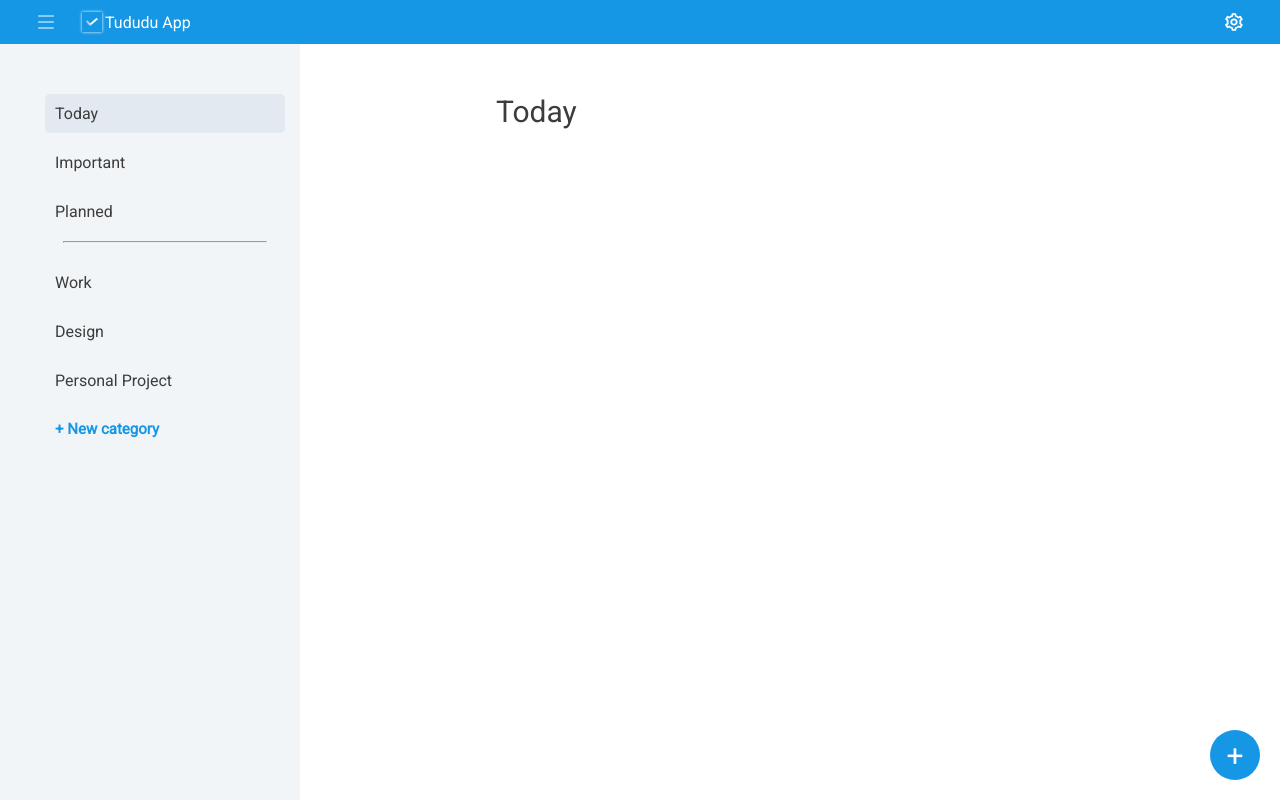
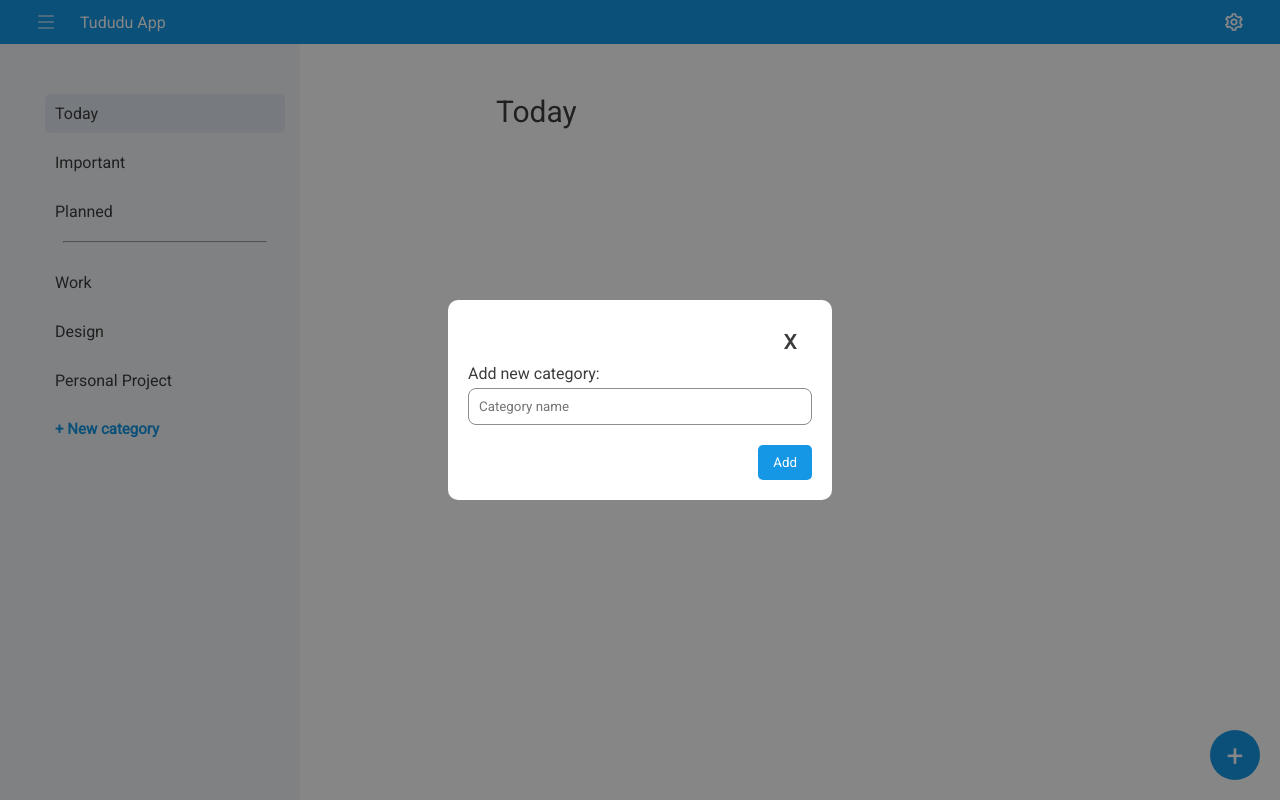
Before and after one commit to ridho-dev/tududu-app, a React (Create React App) app: page / in a window 1280 px wide. Both pictures are taken after a click on the button "+ New category". Built offline with nearby package versions, Linux system fonts and the light colour scheme.

Commit message:
Adding modal elements

```diff
--- a/src/components/Aside.js
+++ b/src/components/Aside.js
@@ -20,6 +20,12 @@ const Aside = (props) => {
     )
   }
 
+  const openAddCategory = () => {
+    const categoryModalContainer = document.getElementById("categoryModalContainer");
+    categoryModalContainer.style.animation = "fadeIn 0.2s";
+    setTimeout(() => { categoryModalContainer.style.display = "flex"; }, 190)
+  }
+
   return (
     <aside>
       <div className="aside-container show-aside" id="asideContainer">
@@ -39,7 +45,7 @@ const Aside = (props) => {
             }
           </div>
         </div>
-        <button type="button" className="add-category-btn" id="addCategoryBtn">+ New category</button>
+        <button type="button" className="add-category-btn" id="addCategoryBtn" onClick={openAddCategory}>+ New category</button>
       </div>
     </aside>
   )
--- a/src/components/Modals.js
+++ b/src/components/Modals.js
@@ -1,4 +1,4 @@
-import React, { useState } from 'react'
+import React from 'react'
 
 const Modals = () => {
   const unShowAside = () => {
@@ -12,9 +12,88 @@ const Modals = () => {
     asideContainer.classList.add("no-show-aside")
     asideElement.style.transform = 'translate(-200px)'
   }
+
+  const closeSettingModal = () => {
+    const settingsIcon = document.getElementById("settingsIcon");
+    const modalContainer = document.getElementById("modalContainer");
+    settingsIcon.style.transform = 'rotate(0deg)';
+    setTimeout(() => { modalContainer.style.display = "none"; }, 190);
+    modalContainer.style.animation = "fadeOut 0.2s"
+  }
+
+  const closeAddTodoModal = () => {
+    const todoModalContainer = document.getElementById("todoModalContainer");
+    todoModalContainer.style.animation = "fadeOut 0.2s";
+    setTimeout(() => { todoModalContainer.style.display = "none"; }, 190)
+  }
+
+  const closeAddCategoryModal = () => {
+    const categoryModalContainer = document.getElementById("categoryModalContainer");
+    categoryModalContainer.style.animation = "fadeOut 0.2s";
+    setTimeout(() => { categoryModalContainer.style.display = "none"; }, 190)
+  }
+
   return (
     <div>
       <div className="overlay" id="overlay" onClick={unShowAside}></div>
+      <div class="modal-container" id="modalContainer">
+        <div class="settings-modal">
+          <div class="close-modal-container">
+            <button class="close-modal" id="closeModal" onClick={closeSettingModal}>X</button>
+          </div>
+          <div class="setting">
+            <div class="settings-category">Settings</div>
+            <div class="themes">
+              <div class="settings-title">Theme</div>
+              <button class="theme-btn bg-blue"></button>
+              <button class="theme-btn bg-red"></button>
+              <button class="theme-btn bg-green"></button>
+              <button class="theme-btn bg-orange"></button>
+            </div>
+          </div>
+          <div class="setting">
+            <div class="settings-category">About</div>
+            <div class="settings-title">About App</div>
+            <div class="settings-title-detail">Tududu App</div>
+            <div class="settings-title">Version</div>
+            <div class="settings-title-detail">1.0.0</div>
+          </div>
+        </div>
+      </div>
+
+      <div class="modal-container" id="todoModalContainer">
+        <div class="add-todo-modal">
+          <div class="close-modal-container">
+            <button class="close-modal" id="closeAddTodoModal" onClick={closeAddTodoModal}>X</button>
+          </div>
+          <div class="modal-content">
+            <form>
+              <label>Add new task:</label>
+              <input type="text" placeholder="Task name" class="task-input" />
+              <div class="close-modal-container">
+                <button type="button" class="submit-todo-btn" id="submitTodoBtn">Add</button>
+              </div>
+            </form>
+          </div>
+        </div>
+      </div>
+
+      <div class="modal-container" id="categoryModalContainer">
+        <div class="add-todo-modal">
+          <div class="close-modal-container">
+            <button class="close-modal" id="closeAddCategoryModal" onClick={closeAddCategoryModal}>X</button>
+          </div>
+          <div class="modal-content">
+            <form>
+              <label>Add new category:</label>
+              <input type="text" placeholder="Category name" class="task-input" />
+              <div class="close-modal-container">
+                <button type="button" class="submit-category-btn" id="submitCategoryBtn">Add</button>
+              </div>
+            </form>
+          </div>
+        </div>
+      </div>
     </div>
   )
 }
--- a/src/components/Navbar.js
+++ b/src/components/Navbar.js
@@ -55,7 +55,14 @@ const Navbar = () => {
         isShowAside = true
       }
     }
+  }
 
+  const openSetting = () => {
+    const modalContainer = document.getElementById("modalContainer");
+    const settingsIcon = document.getElementById("settingsIcon");
+    settingsIcon.style.transform = 'rotate(180deg)';
+    modalContainer.style.animation = "fadeIn 0.2s";
+    setTimeout(() => { modalContainer.style.display = "flex"; }, 190)
   }
 
   return (
@@ -64,15 +71,10 @@ const Navbar = () => {
         <button type="button" className="hamburger-btn" id="hamburgerBtn" onClick={openAside}>
           <div className="hamburger-img" id="hamburgerIcon"></div>
         </button>
-        <div className="logo">
-          <img src={logo} alt="" className='tududu-logo' />
-          <a href="/" className="logo-text">
-            Tududu App
-          </a>
-        </div>
+        <a href="/" className="logo-text">Tududu App</a>
       </div>
       <button type="button" className="settings-btn" id="settingsBtn">
-        <div className="setting-img" id="settingsIcon"></div>
+        <div className="setting-img" id="settingsIcon" onClick={openSetting}></div>
       </button>
     </nav>
   )
--- a/src/components/Todos.js
+++ b/src/components/Todos.js
@@ -1,6 +1,11 @@
 import React from 'react'
 
 const Todos = (props) => {
+  const openAddTodo = () => {
+    const todoModalContainer = document.getElementById("todoModalContainer");
+    todoModalContainer.style.animation = "fadeIn 0.2s";
+    setTimeout(() => { todoModalContainer.style.display = "flex"; }, 190)
+  }
   return (
     <main>
       <div className="main-container">
@@ -28,7 +33,7 @@ const Todos = (props) => {
             <div className="todo-title">Gym</div>
           </div>
         </div> */}
-        <button className="add-todo-btn" id="addTodoBtn">
+        <button className="add-todo-btn" id="addTodoBtn" onClick={openAddTodo}>
           +
         </button>
       </div>
--- a/src/style/style.css
+++ b/src/style/style.css
@@ -123,21 +123,11 @@ hr {
   background-color: rgba(202, 202, 202, 0.24);
 }
 
-.logo {
-  display: flex;
-  align-items: center;
-  margin-left: 20px;
-}
-
-.tududu-logo {
-  width: 20px;
-  box-shadow: 0px 0px 3px white;
-}
-
 .logo-text {
   text-decoration: none;
   color: white;
   padding: 3px;
+  margin-left: 15px;
 }
 
 .settings-btn {
```
